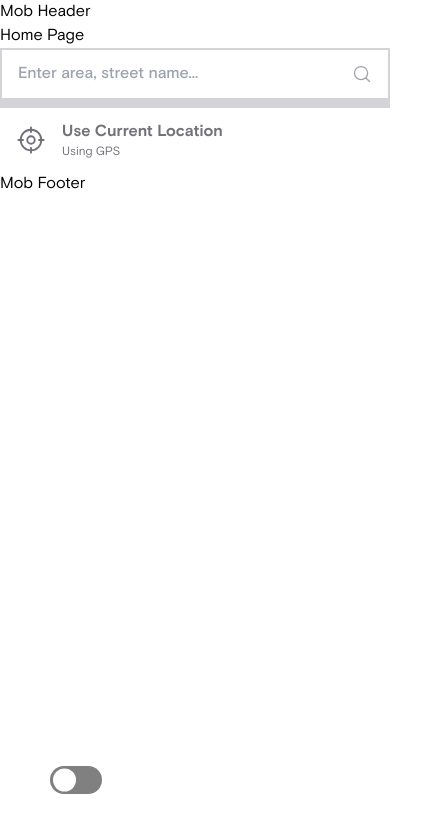
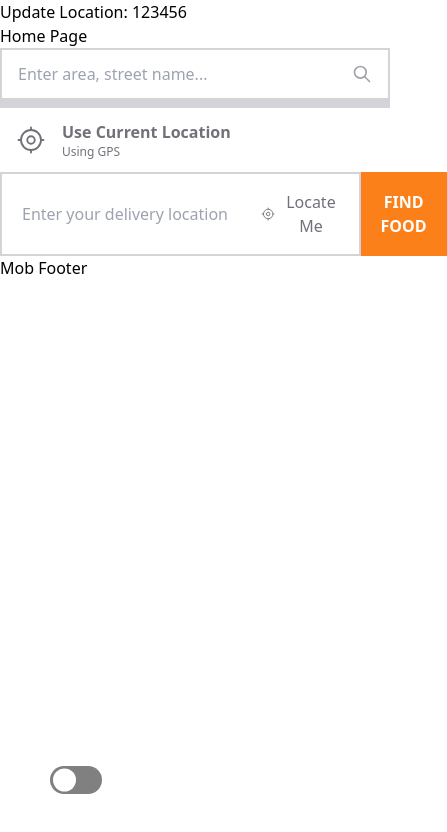
Before and after one commit to heysahilsingh/saREACT, a React (Vite) app: page / in a window 390 px wide. Shown: the top 832 px of the page, 447 px wide, since content can reach past the window. Built offline with nearby package versions, Linux system fonts and the light colour scheme.

Commit message:
location searc

```diff
--- a/package.json
+++ b/package.json
@@ -10,7 +10,7 @@
     "preview": "vite preview"
   },
   "dependencies": {
-    "phosphor-react": "^1.4.1",
+    "@tabler/icons-react": "^2.32.0",
     "react": "^18.2.0",
     "react-dom": "^18.2.0",
     "react-router-dom": "^6.15.0"
--- a/src/constants.ts
+++ b/src/constants.ts
@@ -1,13 +1,28 @@
+// import useDeviceDetect from "./hooks/useDeviceDetect"
+
+// const device = useDeviceDetect();
+
 const CONSTANTS = {
    CLOUDINAY_IMG: "https://media-assets.swiggy.com/swiggy/image/upload/fl_lossy,f_auto,q_auto",
-   USER_LOCATION: "lat=28.649972&lng=77.143636",
 
    // APIs URL
-   PAGE_HOME: "https://www.swiggy.com/mapi/homepage/getCards?", // location after "?"
-   PAGE_RESTAURANTS: "https://www.swiggy.com/mapi/restaurants/list/v5?offset=0&is-seo-homepage-enabled=true&", // location after "?"
+   API_PAGE_HOME: "https://www.swiggy.com/mapi/homepage/getCards?", // location after "?"
+   API_PAGE_RESTAURANTS: "https://www.swiggy.com/mapi/restaurants/list/v5?offset=0&is-seo-homepage-enabled=true&", // location after "?"
 
-   DELIVERY_LOCATION_SUGGESTION: "https://www.swiggy.com/mapi/misc/place-autocomplete?input=", // Keyword after "="
-   DELIVERY_LOCATION: "https://www.swiggy.com/mapi/misc/address-recommend?place_id=", // place_id after "="
+   // API_LOCATION_SUGGESTION: "https://www.swiggy.com/mapi/misc/place-autocomplete?input=", // Keyword after "="
+   API_USER_LOCATION: "https://www.swiggy.com/mapi/misc/address-recommend?place_id=", // place_id after "="
+
+   API_LOCATION_SUGGESTION: (() => {
+      if(window.innerWidth > 1024){
+         return "https://www.swiggy.com/dapi/misc/place-autocomplete?input="
+      } else{
+         return "https://www.swiggy.com/mapi/misc/place-autocomplete?input="
+      }
+   })()
 }
 
 export default CONSTANTS
+
+
+// https://www.swiggy.com/dapi/misc/place-autocomplete?input=delhi&types=
+// https://www.swiggy.com/mapi/misc/place-autocomplete?input=delhi&types=
--- a/src/hooks/useUserLocation.tsx
+++ b/src/hooks/useUserLocation.tsx
@@ -1,22 +1,14 @@
-// import { useEffect, useState } from "react";
+import { useEffect, useState } from "react";
 
-// interface UserLocation {
-//     InstamartEnabled: boolean;
-//     areaName: string;
-//     cityName: string;
-// }
+const useUserLocation = () => {
+    const [userLocation, setUserLocation] = useState(Object);
 
-// const useUserLocation = () => {
-//     const [cart, setCart] = useState<UserLocation>({
-//         count: 0,
-//         items: [],
-//     });
+    useEffect(() => {
+        const location = localStorage.getItem("USER_LOCATION") || {place_id: "123456"};
+        setUserLocation(location)
+    }, []);
 
-//     useEffect(() => {
-//         setCart({...cart, count: 5})
-//     }, []);
+    return [userLocation, setUserLocation];
+}
 
-//     return cart;
-// }
-
-// export default useUserLocation;
+export default useUserLocation;
--- a/src/index.css
+++ b/src/index.css
@@ -1,72 +1,11 @@
 @tailwind base;
 @tailwind components;
 @tailwind utilities;
-
-
-@font-face {
-  font-family: "Basis Grotesque Pro";
-  src: url(./assets/fonts/BasisGrotesquePro-Regular.woff2);
-  font-weight: 100;
-}
-
-@font-face {
-  font-family: "Basis Grotesque Pro";
-  src: url(./assets/fonts/BasisGrotesquePro-Regular.woff2);
-  font-weight: 200;
-}
-
-@font-face {
-  font-family: "Basis Grotesque Pro";
-  src: url(./assets/fonts/BasisGrotesquePro-Regular.woff2);
-  font-weight: 300;
-}
-
-@font-face {
-  font-family: "Basis Grotesque Pro";
-  src: url(./assets/fonts/BasisGrotesquePro-Medium.woff2);
-  font-weight: 400;
-}
-
-@font-face {
-  font-family: "Basis Grotesque Pro";
-  src: url(./assets/fonts/BasisGrotesquePro-Medium.woff2);
-  font-weight: 500;
-}
-
-@font-face {
-  font-family: "Basis Grotesque Pro";
-  src: url(./assets/fonts/BasisGrotesquePro-Bold.woff2);
-  font-weight: 600;
-}
-
-@font-face {
-  font-family: "Basis Grotesque Pro";
-  src: url(./assets/fonts/BasisGrotesquePro-Bold.woff2);
-  font-weight: 700;
-}
-
-@font-face {
-  font-family: "Basis Grotesque Pro";
-  src: url(./assets/fonts/BasisGrotesquePro-Black.woff2);
-  font-weight: 800;
-}
-
-@font-face {
-  font-family: "Basis Grotesque Pro";
-  src: url(./assets/fonts/BasisGrotesquePro-Black.woff2);
-  font-weight: 900;
-}
-
 
 *{
   margin: 0;
   padding: 0;
   box-sizing: border-box;
-}
-
-body{
-  font-family: "Basis Grotesque Pro";
-  font-weight: 300;
 }
 
 .sa-container{
--- a/src/ui/components/LocationSearch/LocationSearch.tsx
+++ b/src/ui/components/LocationSearch/LocationSearch.tsx
@@ -1,9 +1,8 @@
 import { useState, ChangeEvent } from 'react';
 import SearchError from './SearchError';
-// import SearchAutoComplete from './SearchAutocomplete';
 import CONSTANTS from '../../../constants';
-import { Crosshair, MagnifyingGlass } from 'phosphor-react';
 import SearchAutoComplete from './SearchAutocomplete';
+import { IconCurrentLocation, IconSearch } from '@tabler/icons-react';
 
 interface LocationSearchProps {
     screen: "desk" | "mob"
@@ -34,7 +33,7 @@ const LocationSearch = (props: LocationSearchProps) => {
             }
             // If input is having a value
             else {
-                const response = await fetch(CONSTANTS.DELIVERY_LOCATION_SUGGESTION + keyword);
+                const response = await fetch(CONSTANTS.API_LOCATION_SUGGESTION + keyword);
 
                 if (!response.ok) {
                     setShowError(true);
@@ -52,6 +51,28 @@ const LocationSearch = (props: LocationSearchProps) => {
         }
     }
 
+    const saveUserLocation = async (placeId: string) => {
+
+        try {
+            const response = await fetch(CONSTANTS.API_USER_LOCATION + placeId);
+
+            if (!response.ok) {
+                setShowError(true);
+                setErrorMessage("We are fixing a temporary glitch. Sorry for the inconvenience. Please try again.");
+                return
+            }
+
+            const data = await response.json();
+
+            console.log(data);
+
+        } catch (error) {
+            setShowError(true);
+            setErrorMessage("An error occured.");
+        }
+
+    }
+
 
     if (props.screen === "desk") {
         return (
@@ -61,7 +82,7 @@ const LocationSearch = (props: LocationSearchProps) => {
                         <div className="grow flex gap-2 items-center border-2 font-medium border-zinc-300 py-4 px-5 leading focus-within:border-primary dark:border-zinc-800 dark:focus-within:border-primary">
                             <input className="bg-transparent outline-0 grow text-zinc-950 dark:text-zinc-300" type="search" placeholder="Enter your delivery location" />
                             <button className="group flex gap-2 items-center w-fit text-zinc-500 hover:text-zinc-950 dark:hover:text-zinc-300">
-                                <Crosshair className='group-hover:text-zinc-950 dark:group-hover:text-zinc-300 text-zinc-500' size={20} />
+                                <IconCurrentLocation className='group-hover:text-zinc-950 dark:group-hover:text-zinc-300 text-zinc-500' size={20} stroke={1.5} />
                                 Locate Me
                             </button>
                         </div>
@@ -79,7 +100,7 @@ const LocationSearch = (props: LocationSearchProps) => {
                         {/* Search Input */}
                         <div className="grow flex gap-2 items-center border-2 font-medium border-zinc-300 py-3 px-4 leading focus-within:border-primary dark:border-zinc-800 dark:focus-within:border-primary">
                             <input className='bg-transparent outline-0 grow text-zinc-950 dark:text-zinc-300' type="search" placeholder='Enter area, street name...' onChange={searchSuggestion} />
-                            <MagnifyingGlass className="text-zinc-400 dark:text-zinc-600" size={20} />
+                            <IconSearch className="text-zinc-400 dark:text-zinc-600" size={20} stroke={2} />
                         </div>
 
                         {/* Divider */}
@@ -89,7 +110,7 @@ const LocationSearch = (props: LocationSearchProps) => {
                         <div className="py-3 px-4">
                             {/* Detect Location */}
                             {locationOptions.length == 0 && <button className="group flex gap-4 items-center w-fit text-zinc-500 hover:text-zinc-950 dark:hover:text-zinc-300">
-                                <Crosshair className="group-hover:text-zinc-950 dark:group-hover:text-zinc-300 text-zinc-500" size={30} />
+                                <IconCurrentLocation className="group-hover:text-zinc-950 dark:group-hover:text-zinc-300 text-zinc-500" size={30} stroke={1.5} />
                                 <p className='flex flex-col items-start'>
                                     <span className='font-bold'>Use Current Location</span>
                                     <span className='text-xs'>Using GPS</span>
@@ -98,7 +119,7 @@ const LocationSearch = (props: LocationSearchProps) => {
 
                             {/* Suggestions */}
                             {locationOptions.length > 0 && locationOptions.map(option => {
-                                return <SearchAutoComplete key={option.place_id} heading={option.structured_formatting.main_text} subHeading={option.structured_formatting.secondary_text} />
+                                return <SearchAutoComplete onClick={() => saveUserLocation(option.place_id)} key={option.place_id} heading={option.structured_formatting.main_text} subHeading={option.structured_formatting.secondary_text} />
                             })}
 
                             {/* Error Message */}
--- a/src/ui/components/LocationSearch/SearchAutocomplete.tsx
+++ b/src/ui/components/LocationSearch/SearchAutocomplete.tsx
@@ -1,16 +1,16 @@
-import { MapPin } from 'phosphor-react';
+import { IconMapPin } from '@tabler/icons-react';
 
 interface SearchAutoCompleteProps {
     heading: string;
     subHeading: string;
-    // callback: Function;
+    onClick: () => void;
 }
 
 const SearchAutoComplete = (props: SearchAutoCompleteProps) => {
     return (
         <>
-            <div className="flex items-center gap-4">
-                <MapPin className="text-zinc-400 dark:text-zinc-600 min-w-[30px]" size={30} />
+            <div onClick = {props.onClick} className="flex items-center gap-2">
+                <IconMapPin className="text-zinc-400 dark:text-zinc-600 min-w-[30px]" size={25} stroke={1.5}></IconMapPin>
                 <p className="flex flex-col grow items-start justify-center overflow-hidden border-b-2 border-zinc-100 dark:border-zinc-900 py-3">
                     <span className="font-bold text-zinc-600 dark:text-zinc-300 overflow-hidden whitespace-nowrap text-ellipsis w-full">{props.heading}</span>
                     <span className="text-[14px] text-zinc-500 dark:text-zinc-400 overflow-hidden whitespace-nowrap text-ellipsis w-full">{props.subHeading}</span>
--- a/src/ui/header/MobHeader.tsx
+++ b/src/ui/header/MobHeader.tsx
@@ -1,7 +1,19 @@
+import useUserLocation from "../../hooks/useUserLocation";
+
 const MobHeader = () => {
+
+    const [userLocation, setUserLocation] = useUserLocation(); // Destructure setUserLocation function
+
+    const handleLocationUpdate = () => {
+        const newLocation = { place_id: "789012" }; // Replace with your desired location
+        setUserLocation(newLocation); // Call setUserLocation to update the location
+    };
+
     return (
-        <div>Mob Header</div>
-    )
+        <div>
+            <button onClick={handleLocationUpdate}>Update Location: {userLocation?.place_id}</button>
+        </div>
+    );
 }
 
 export default MobHeader
--- a/src/ui/pages/home/Home.tsx
+++ b/src/ui/pages/home/Home.tsx
@@ -6,7 +6,7 @@ const Home = () => {
         <>
             <div>Home Page</div>
             <LocationSearch screen="mob" />
-            {/* <LocationSearch screen="desk" /> */}
+            <LocationSearch screen="desk" />
         </>
     )
 }
--- a/vite.config.ts
+++ b/vite.config.ts
@@ -4,7 +4,7 @@ import react from '@vitejs/plugin-react'
 // https://vitejs.dev/config/
 export default defineConfig({
   plugins: [react()],
-  base: '/swiggy/',
+  base: './',
   root: "./src",
   build: {
     outDir: '../dist'
```
Also changed, not shown: src/ui/header/DeskHeader.tsx (+12 -28 lines), 1 other file (tests, documents, lock files or other folders).
